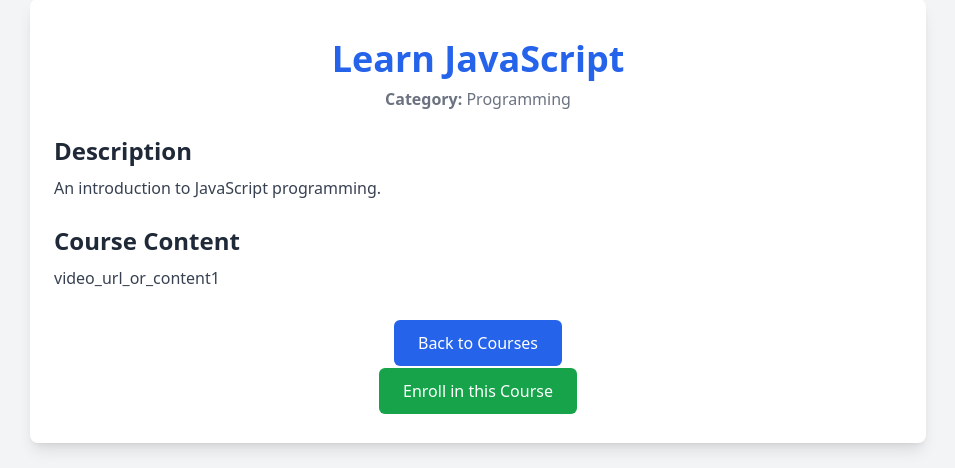
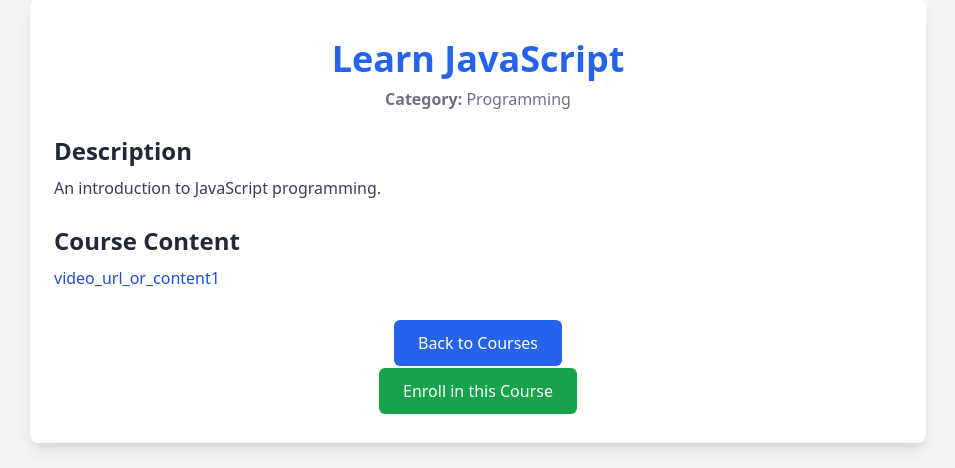
Before and after one commit to Youcode-Classe-E-2024-2025/abdelali_latifi_youdemy, a PHP site: page /public/course-details.php?id=1 in a window 1280 px wide. Shown: the part 65-533 px from the top of the page, without its empty margins (162-1117 px from the left). Run offline with PHP 8.4, Linux system fonts and the light colour scheme; the visitor is signed in with stand-in values (Sample User, id 1); data comes from the database, SQL or seed files in the repository; some libraries are stand-ins or nearby versions.

Commit message:
l-accés au contenu des cours

```diff
--- a/public/course-details.php
+++ b/public/course-details.php
@@ -63,8 +63,8 @@ try {
         </div>
         <div class="mt-6">
             <h2 class="text-2xl font-semibold text-gray-800">Course Content</h2>
-            <p class="mt-2 text-gray-700 leading-relaxed">
-                <?= nl2br(htmlspecialchars($courseDetails['content'])) ?>
+            <p class="mt-2 text-blue-700 leading-relaxed ">
+                <a href="<?= nl2br(htmlspecialchars($courseDetails['content'])) ?>"><?= nl2br(htmlspecialchars($courseDetails['content'])) ?></a>
             </p>
         </div>
         <div class="text-center mt-10">
--- a/public/dashbord-admin.php
+++ b/public/dashbord-admin.php
@@ -1,6 +1,5 @@
 <?php
 session_start();
-!isset($_SESSION['role']) || $_SESSION['role'] !== 'Administrator' ? header(header: 'Location: index.php') :'';
 ?>
 <!DOCTYPE html>
 <html lang="en">
```
